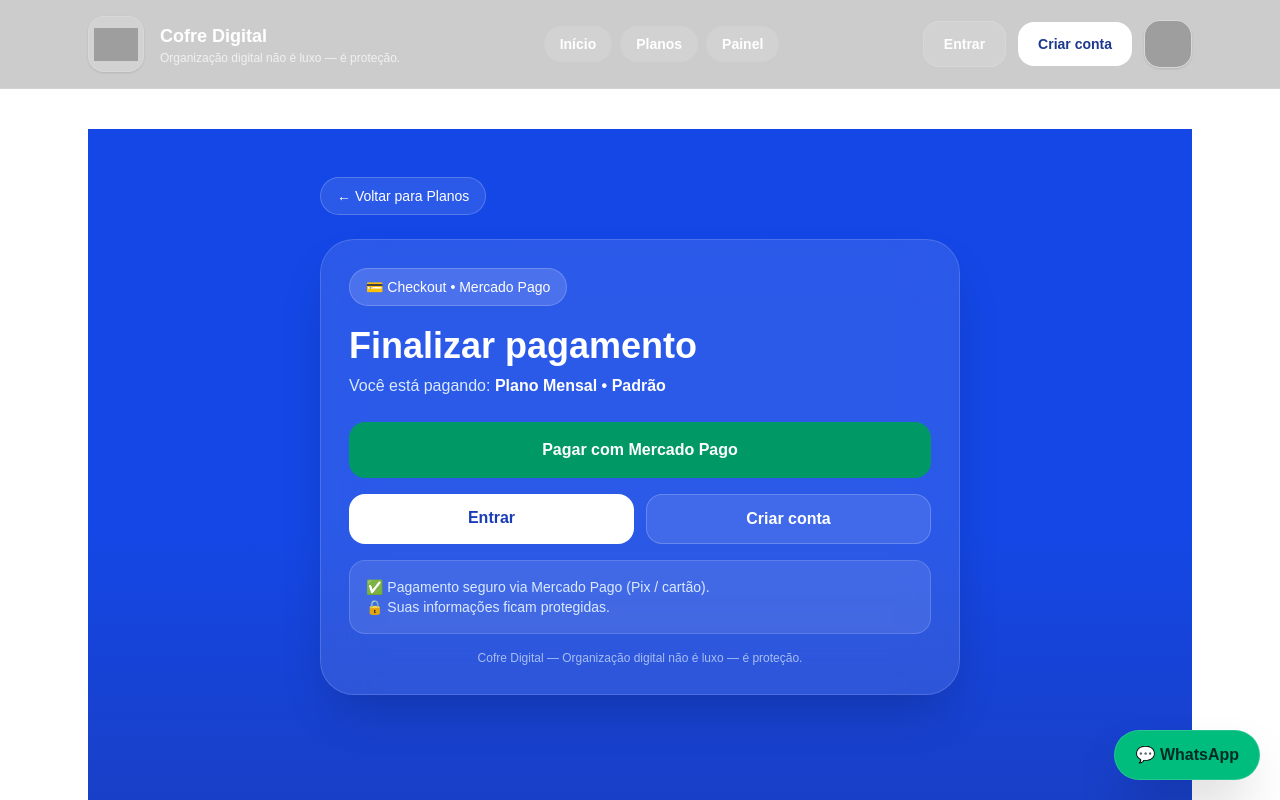
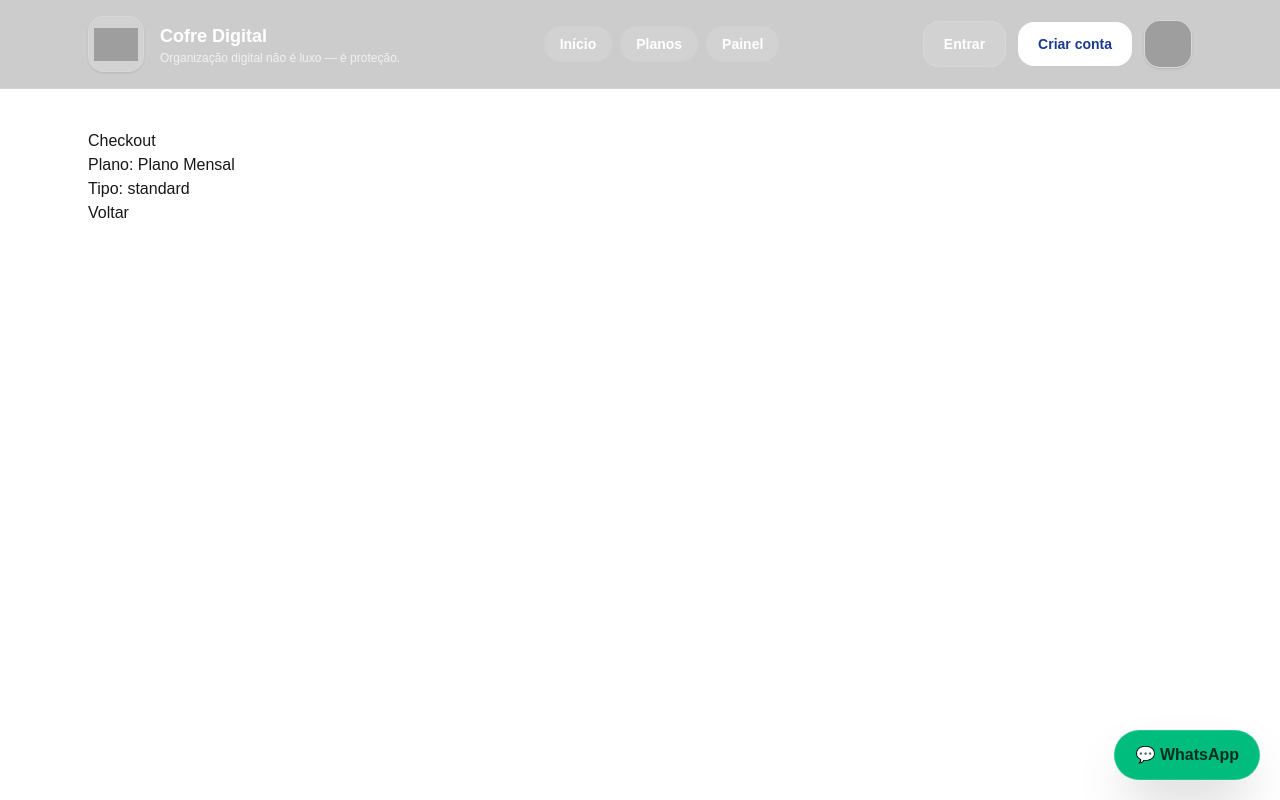
Before and after one commit to Cofredigital/Cofre-Digital, a Next.js app in the folder cofre-digital-web/: page /checkout in a window 1280 px wide. Shown: the top 800 px of the page. Built offline with nearby package versions, Linux system fonts and the light colour scheme; grey boxes are pictures that could not be loaded.

Commit message:
Fix checkout prerender (remove useSearchParams)

```diff
--- a/cofre-digital-web/app/checkout/page.tsx
+++ b/cofre-digital-web/app/checkout/page.tsx
@@ -1,10 +1,6 @@
 "use client";
 
-export const dynamic = "force-dynamic";
-
-
 import Link from "next/link";
-import { useSearchParams } from "next/navigation";
 import { useMemo, useState } from "react";
 import { auth } from "@/lib/firebase";
 
@@ -14,145 +10,28 @@
   premium: "Plano Premium",
 };
 
-export default function CheckoutPage() {
-  const params = useSearchParams();
+type Props = {
+  searchParams?: {
+    plan?: string;
+    type?: string;
+  };
+};
 
-  const plan = params.get("plan") || "mensal";
-  const type = (params.get("type") || "standard") as "standard" | "annual";
+export default function CheckoutPage({ searchParams }: Props) {
+  const plan = searchParams?.plan || "mensal";
+  const type = (searchParams?.type || "standard") as "standard" | "annual";
 
   const [loading, setLoading] = useState(false);
   const [error, setError] = useState("");
 
-  const label = useMemo(() => {
-    const planName = PLAN_LABELS[plan] || "Plano";
-    const t = type === "annual" ? "Anual (25% OFF)" : "Padrão";
-    return `${planName} • ${t}`;
-  }, [plan, type]);
+  return (
+    <div>
+      <h1>Checkout</h1>
 
-  async function pay() {
-    try {
-      setLoading(true);
-      setError("");
+      <p>Plano: {PLAN_LABELS[plan] || plan}</p>
+      <p>Tipo: {type}</p>
 
-      // ✅ Usuário precisa estar logado (pra enviar uid ao Mercado Pago)
-      const user = auth.currentUser;
-
-      if (!user) {
-        setError("Você precisa estar logado para pagar.");
-        setLoading(false);
-        return;
-      }
-
-      const uid = user.uid;
-
-      const res = await fetch("/api/mp/create-preference", {
-        method: "POST",
-        headers: { "Content-Type": "application/json" },
-        body: JSON.stringify({ plan, type, uid }),
-      });
-
-      let data: any = {};
-      try {
-        data = await res.json();
-      } catch (e) {
-        // se falhar ao ler json, continua com objeto vazio
-        data = {};
-      }
-
-      if (!res.ok) {
-        // ✅ Mostra erro completo (inclui details do backend)
-        setError(
-          `${data?.error || "Erro ao iniciar pagamento"}${
-            data?.details ? " — " + data.details : ""
-          }`
-        );
-        setLoading(false);
-        return;
-      }
-
-      // ✅ Suporta produção e sandbox
-      const checkoutUrl = data?.init_point || data?.sandbox_init_point;
-
-      if (checkoutUrl) {
-        window.location.href = checkoutUrl;
-        return;
-      }
-
-      setError("Não foi possível gerar o link de pagamento.");
-      setLoading(false);
-    } catch (e: any) {
-      setError(`Erro inesperado. Tente novamente. (${String(e?.message || e)})`);
-      setLoading(false);
-    }
-  }
-
-  return (
-    <main className="min-h-screen bg-gradient-to-b from-blue-700 via-blue-700 to-blue-800">
-      <section className="max-w-2xl mx-auto px-4 py-12">
-        <div className="mb-6">
-          <Link
-            href="/planos"
-            className="inline-flex items-center gap-2 rounded-full bg-white/10 border border-white/20 px-4 py-2 text-sm text-white hover:bg-white/15 transition"
-          >
-            ← Voltar para Planos
-          </Link>
-        </div>
-
-        <div className="rounded-[34px] border border-white/15 bg-white/10 shadow-2xl shadow-black/20 backdrop-blur-xl p-7">
-          <div className="inline-flex items-center gap-2 rounded-full bg-white/15 border border-white/20 px-4 py-2 text-sm text-white">
-            💳 Checkout • Mercado Pago
-          </div>
-
-          <h1 className="text-3xl md:text-4xl font-extrabold text-white mt-5">
-            Finalizar pagamento
-          </h1>
-
-          <p className="text-blue-100 mt-2">
-            Você está pagando: <b className="text-white">{label}</b>
-          </p>
-
-          <div className="mt-6 grid gap-4">
-            <button
-              onClick={pay}
-              disabled={loading}
-              className="w-full px-6 py-4 rounded-2xl font-extrabold transition bg-emerald-600 text-white hover:bg-emerald-700 disabled:opacity-60"
-            >
-              {loading ? "Abrindo Mercado Pago..." : "Pagar com Mercado Pago"}
-            </button>
-
-            <div className="grid sm:grid-cols-2 gap-3">
-              <Link
-                href="/login"
-                className="w-full text-center px-6 py-3 rounded-2xl bg-white text-blue-800 font-extrabold hover:bg-blue-50 transition"
-              >
-                Entrar
-              </Link>
-
-              <Link
-                href="/register"
-                className="w-full text-center px-6 py-3 rounded-2xl bg-white/10 border border-white/20 text-white font-extrabold hover:bg-white/15 transition"
-              >
-                Criar conta
-              </Link>
-            </div>
-
-            {error && (
-              <div className="text-sm text-red-100 bg-red-500/20 border border-red-200/30 rounded-2xl p-4 whitespace-pre-wrap">
-                ❌ {error}
-              </div>
-            )}
-
-            <div className="rounded-2xl bg-white/10 border border-white/15 p-4 text-sm text-blue-100">
-              ✅ Pagamento seguro via Mercado Pago (Pix / cartão). <br />
-              🔒 Suas informações ficam protegidas.
-            </div>
-
-            <div className="text-xs text-blue-100/70 text-center">
-              Cofre Digital — Organização digital não é luxo — é proteção.
-            </div>
-          </div>
-        </div>
-      </section>
-    </main>
+      <Link href="/planos">Voltar</Link>
+    </div>
   );
 }
```
